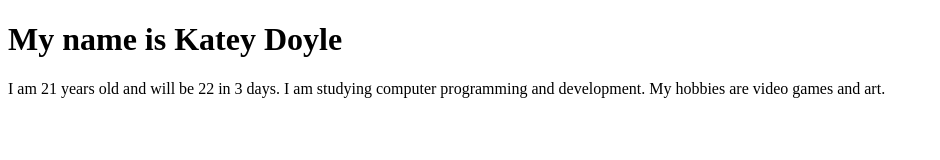
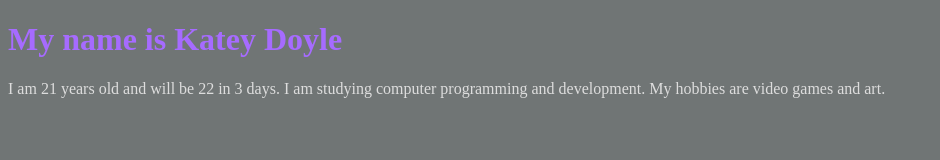
Before and after one commit to Kmdoyle1/Kmdoyle1.github.io, a plain HTML site: page index.html in a window 1280 px wide. Shown: the whole page, without its empty margins (0-940 px from the left). Drawn offline with Linux system fonts and the light colour scheme.

Commit message:
index.html

```diff
--- a/index.html
+++ b/index.html
@@ -3,9 +3,15 @@
   <head>
     <title>My Personal Introductions</title>
     <style>
-      body{background-color:707575;}
-      h1{color:A66BFF;}
-      p{color:DDDDDD;}
+      body{
+        background-color:#707575;
+      }
+      h1{
+        color:#A66BFF
+      }
+      p{
+        color:#DDDDDD;
+      }
     </style>
   </head>
   <body>
```
